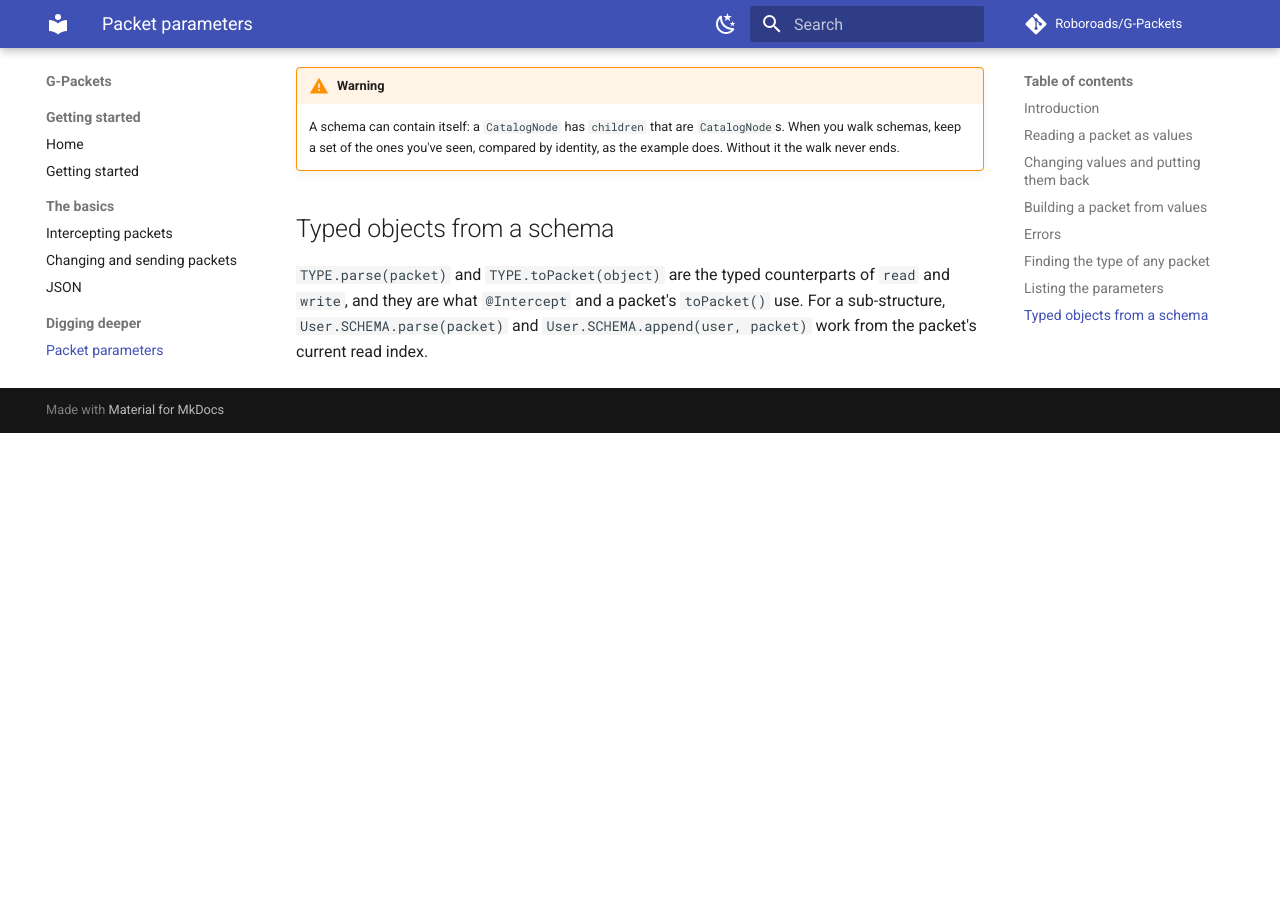
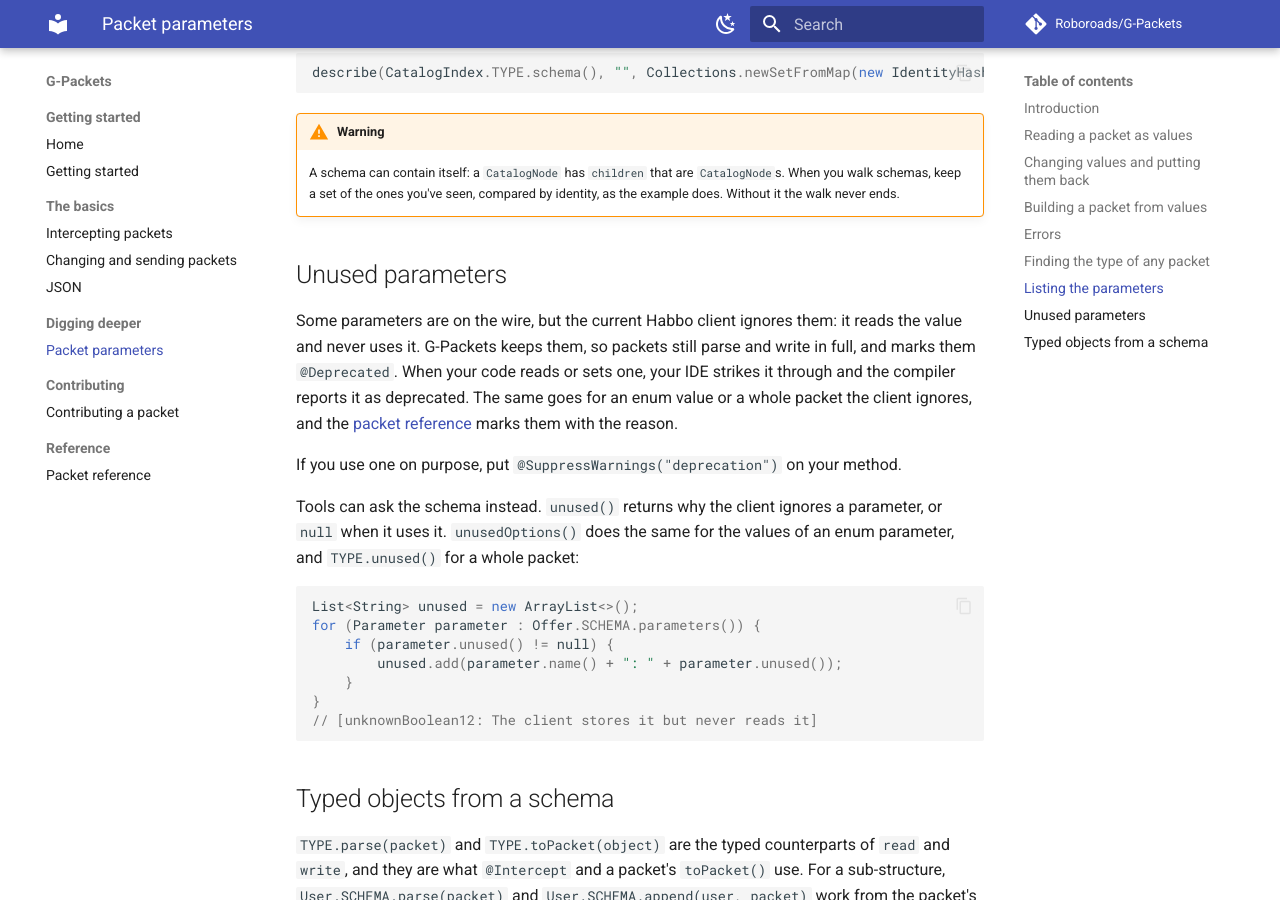
Before and after one commit to Roboroads/G-Packets, an MkDocs documentation site: the page built from docs/parameters.md, in a window 1280 px wide and 900 px high, scrolled down 4542 px. Built offline with MkDocs 1.6.1 and Material for MkDocs 9.7.7, drawn with Linux system fonts in a browser that asks for light colours; comment, search, counter and statistics services are not loaded; before the commit the page ends 4975 px from its top, so only the background shows below that; some of the changed text lies outside the part shown.

Commit message:
docs: explain unused parameters

````diff
--- a/docs/parameters.md
+++ b/docs/parameters.md
@@ -113,13 +113,13 @@ The loop registers the listener for both directions, so you see what the server
 
 | Kind | What it is | What you can ask it |
 |---|---|---|
-| `ValueParameter` | one value | `wireType()`, `enumType()`, `enumOptions()` |
+| `ValueParameter` | one value | `wireType()`, `enumType()`, `enumOptions()`, `unusedOptions()` |
 | `ListParameter` | an int count, then that many elements | `elementType()` for values, `elementSchema()` for structures |
 | `StructParameter` | a nested structure | `schema()` |
 | `BranchParameter` | parameters that depend on an earlier value | `on()`, `exhaustive()`, `cases()` |
 | `OptionalParameter` | parameters the server may leave off the end | `schema()` |
 
-Every parameter has a `name()`, except branches and optionals, whose parameters sit in the surrounding values. A branch's `cases()` maps each wire value to a case with `value()`, `subclass()` and `schema()`. `exhaustive()` is false for a conditional parameter, where a value without a case simply adds nothing.
+Every parameter has a `name()`, except branches and optionals, whose parameters sit in the surrounding values. Every parameter also has `unused()`, see [Unused parameters](#unused-parameters). A branch's `cases()` maps each wire value to a case with `value()`, `subclass()` and `schema()`. `exhaustive()` is false for a conditional parameter, where a value without a case simply adds nothing.
 
 This method prints any schema as an indented tree:
 
@@ -173,6 +173,24 @@ describe(CatalogIndex.TYPE.schema(), "", Collections.newSetFromMap(new IdentityH
 !!! warning
     A schema can contain itself: a `CatalogNode` has `children` that are `CatalogNode`s. When you walk schemas, keep a set of the ones you've seen, compared by identity, as the example does. Without it the walk never ends.
 
+## Unused parameters
+
+Some parameters are on the wire, but the current Habbo client ignores them: it reads the value and never uses it. G-Packets keeps them, so packets still parse and write in full, and marks them `@Deprecated`. When your code reads or sets one, your IDE strikes it through and the compiler reports it as deprecated. The same goes for an enum value or a whole packet the client ignores, and the [packet reference](packets/index.md) marks them with the reason.
+
+If you use one on purpose, put `@SuppressWarnings("deprecation")` on your method.
+
+Tools can ask the schema instead. `unused()` returns why the client ignores a parameter, or `null` when it uses it. `unusedOptions()` does the same for the values of an enum parameter, and `TYPE.unused()` for a whole packet:
+
+```java
+List<String> unused = new ArrayList<>();
+for (Parameter parameter : Offer.SCHEMA.parameters()) {
+    if (parameter.unused() != null) {
+        unused.add(parameter.name() + ": " + parameter.unused());
+    }
+}
+// [unknownBoolean12: The client stores it but never reads it]
+```
+
 ## Typed objects from a schema
 
 `TYPE.parse(packet)` and `TYPE.toPacket(object)` are the typed counterparts of `read` and `write`, and they are what `@Intercept` and a packet's `toPacket()` use. For a sub-structure, `User.SCHEMA.parse(packet)` and `User.SCHEMA.append(user, packet)` work from the packet's current read index.
````
Also changed, not shown: docs/contributing.md (+14 -0 lines), 1 other file.
